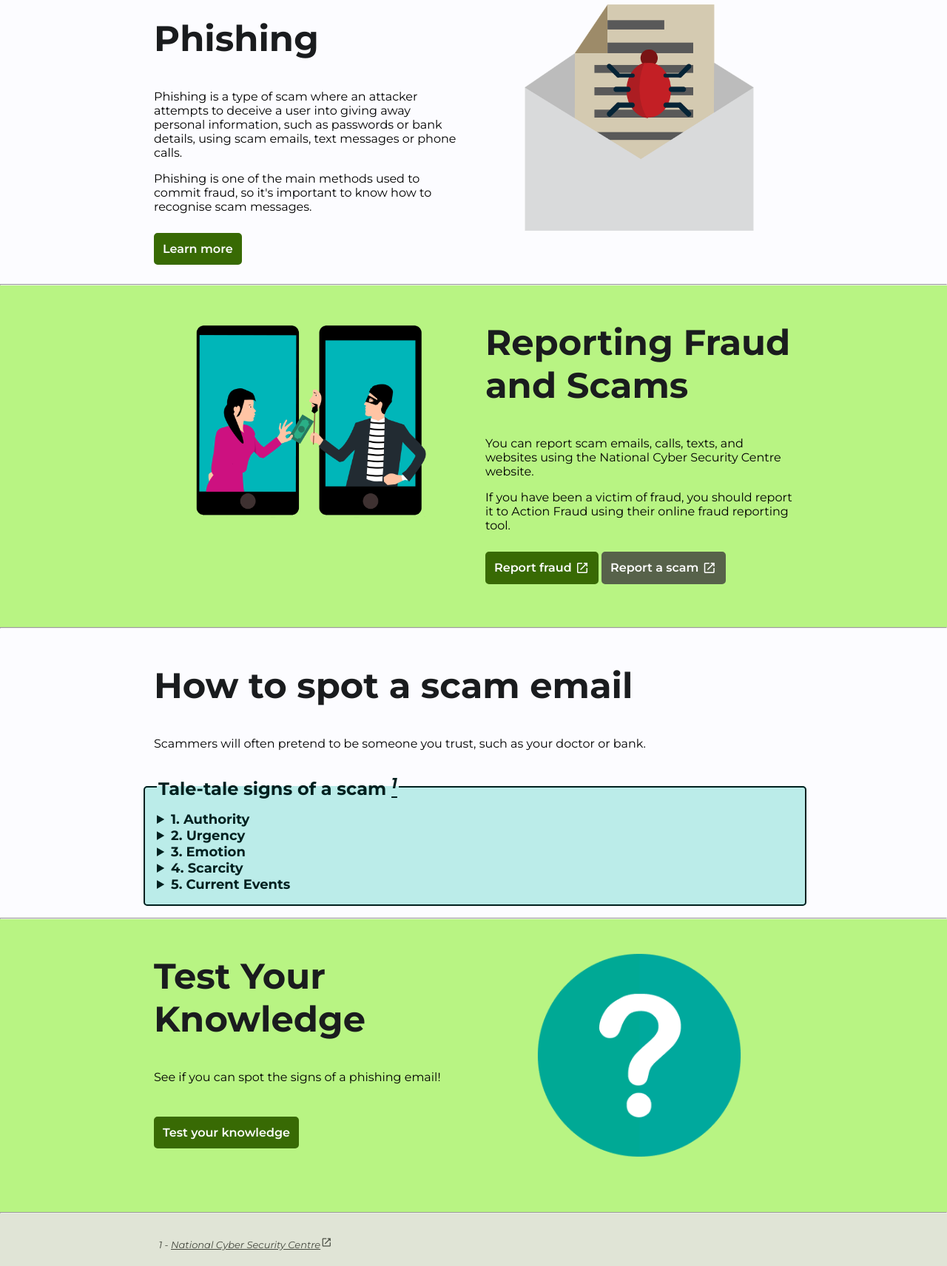
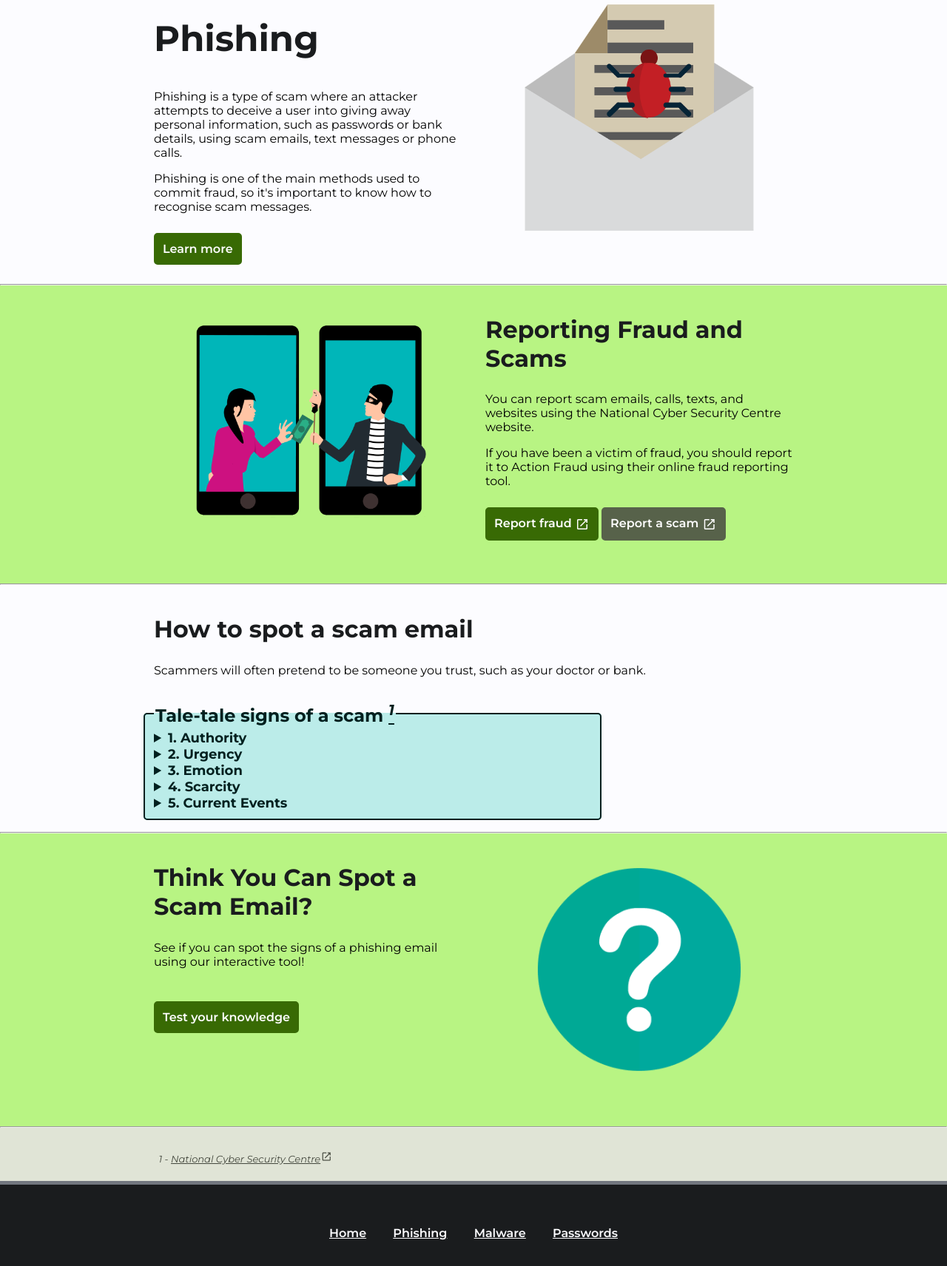
Before and after one commit to tinyTim567/CSC3094, a Flask app: page /phishing in a window 1280 px wide. Shown: the part 145-1857 px from the top of the page at 74% size. Run offline with Flask 3, Linux system fonts and the light colour scheme.

Commit message:
Update page styling

```diff
--- a/static/style.css
+++ b/static/style.css
@@ -193,6 +193,13 @@ h1 {
 h2 {
     font-family: Montserrat, serif;
     font-size: xx-large;
+    color: var(--on-background);
+    margin-top: 0.5em;
+}
+
+h3 {
+    font-family: Montserrat, serif;
+    font-size: x-large;
     color: var(--on-background);
     margin-top: 0.5em;
 }
--- a/templates/main/index.html
+++ b/templates/main/index.html
@@ -12,7 +12,7 @@
 
     <section class="grid-row">
         <div class="grid-column column-two-thirds">
-            <h1>Phishing</h1>
+            <h2>Phishing</h2>
             <p>
                 Phishing is a type of scam where an attacker attempts to deceive a user into giving away personal
                 information, such as passwords or bank details, using scam emails, text messages or phone calls.
@@ -38,7 +38,7 @@
                 <img src="/static/images/malware.png" alt="">
             </div>
             <div class="grid-column column-two-thirds">
-                <h1>Malware</h1>
+                <h2>Malware</h2>
                 <p>
                     Lorem ipsum dolor sit amet, consectetur adipiscing elit, sed do eiusmod tempor incididunt ut labore
                     et dolore magna aliqua. Ut enim ad minim veniam, quis nostrud exercitation ullamco laboris nisi ut
@@ -56,7 +56,7 @@
 
     <section class="grid-row">
         <div class="grid-column column-two-thirds">
-            <h1>Passwords</h1>
+            <h2>Passwords</h2>
             <p>
                 It’s important to have strong passwords for your important online accounts, such as your email, banking
                 and social media. It’s easy to create strong, easy-to-remember passwords using the <b>three random words
--- a/templates/malware/malware.html
+++ b/templates/malware/malware.html
@@ -77,7 +77,7 @@
                     attacker will often demand a payment be made to unlock the files.
                 </p>
                 <blockquote class="boxed-tertiary" cite="https://www.ncsc.gov.uk/ransomware/home#section_3">
-                    <h2>Should You Pay the Ransom?</h2>
+                    <h3>Should You Pay the Ransom?</h3>
                     <p>
                         Law enforcement does not encourage or condone you paying the ransom. But if you do pay:
                     </p>
@@ -175,7 +175,8 @@
                 </p>
                 <br>
                 <a class="button button-primary primary-solid" href="{{ url_for('page.malware_quiz') }}">
-                    Test your knowledge</a>
+                    Test your knowledge
+                </a>
             </div>
             <div class="grid-column column-half">
                 <img src="/static/images/question-mark.png" alt="">
--- a/templates/phishing/phishing.html
+++ b/templates/phishing/phishing.html
@@ -30,7 +30,7 @@
                 <img alt="" src="/static/images/scam.png"/>
             </div>
             <div class="grid-column column-half">
-                <h1>Reporting Fraud and Scams</h1>
+                <h2>Reporting Fraud and Scams</h2>
                 <p>
                     You can report scam emails, calls, texts, and websites using the National Cyber Security Centre
                     website.
@@ -53,18 +53,20 @@
 
     <section class="grid-row" id="information">
         <div class="grid-column column-full">
-            <h1>How to spot a scam email</h1>
+            <h2>How to spot a scam email</h2>
             <p>
                 Scammers will often pretend to be someone you trust, such as your doctor or bank.
             </p>
         </div>
 
-        <fieldset class="grid-column column-two-thirds info-box">
+        <div class="grid-column column-no-padding column-two-thirds">
+            <fieldset class="info-box">
                 <legend>Tale-tale signs of a scam <cite><a href="#citations"><sup>1</sup></a></cite></legend>
                 <details>
                     <summary>1. Authority</summary>
                     <p>
-                    Scammers will often pretend to be important people or organisations, such as your doctor, bank or a
+                        Scammers will often pretend to be important people or organisations, such as your doctor, bank
+                        or a
                         government department.
                     </p>
                 </details>
@@ -89,11 +91,13 @@
                 <details>
                     <summary>5. Current Events</summary>
                     <p>
-                    Are you expecting to receive the scam message? Scammers will often exploit current news events or
+                        Are you expecting to receive the scam message? Scammers will often exploit current news events
+                        or
                         specific times of year, like tax reporting.
                     </p>
                 </details>
             </fieldset>
+        </div>
     </section>
 
     <hr>
@@ -101,9 +105,9 @@
     <section class="primary-container" id="quiz-link">
         <div class="grid-row">
             <div class="grid-column column-half">
-                <h1>Test Your Knowledge</h1>
+                <h2>Think You Can Spot a Scam Email?</h2>
                 <p>
-                    See if you can spot the signs of a phishing email!
+                    See if you can spot the signs of a phishing email using our interactive tool!
                 </p>
                 <br>
                 <a class="button button-primary primary-solid" href="{{ url_for('page.phishing_quiz') }}">
```
Also changed, not shown: templates/passwords/passwords.html (+4 -4 lines). Lines whose indentation alone changed are shown as unchanged.
